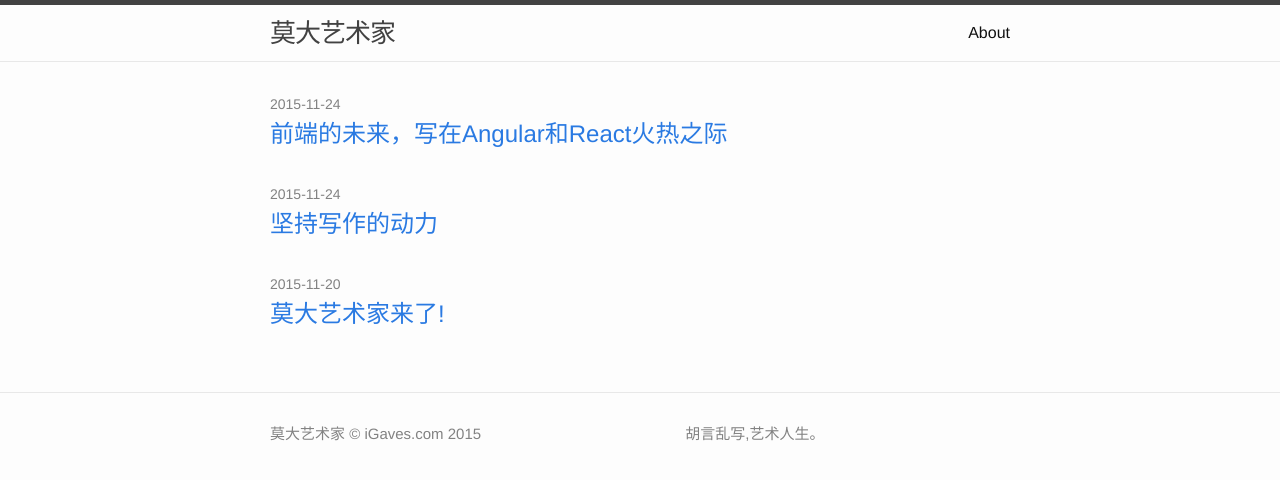
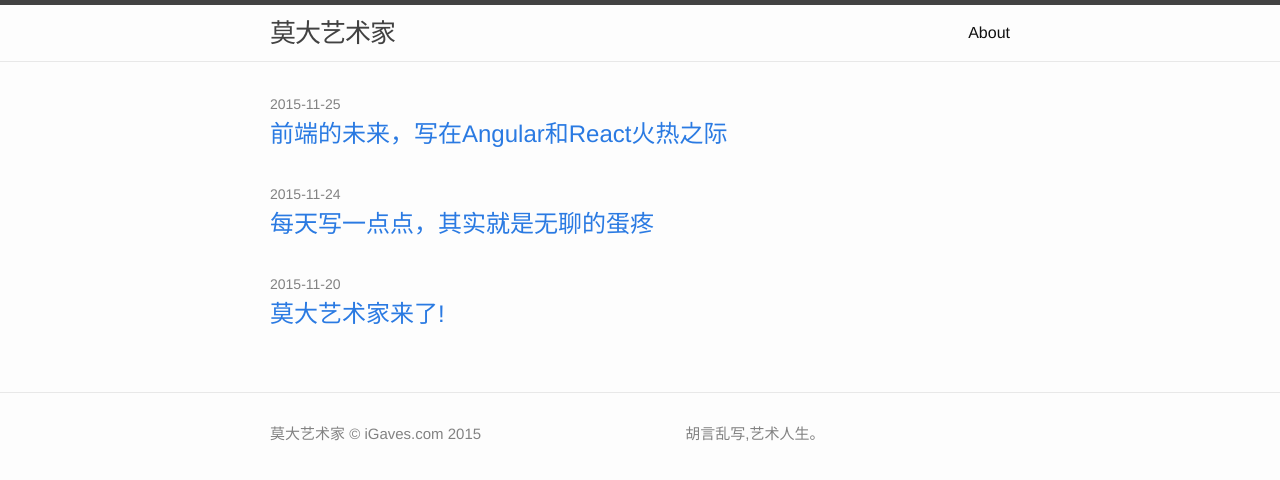
Before and after one commit to igaves/b, a Jekyll site: the page built from index.html, in a window 1280 px wide. Shown: the top 480 px of the page. Built offline with Jekyll 4.4.1, drawn with Linux system fonts in a browser that asks for light colours.

Commit message:
修改日期

```diff
--- a/_posts/2015-11-24-power-of-writing.markdown
+++ b/_posts/2015-11-24-power-of-writing.markdown
@@ -1,6 +1,6 @@
 ---
 layout: post
-title:  "坚持写作的动力"
+title:  "每天写一点点，其实就是无聊的蛋疼"
 date:   2015-11-24 23:21:30 +0800
 categories: unless
 ---
--- a/_posts/2015-11-25-beyond-javascript.markdown
+++ b/_posts/2015-11-25-beyond-javascript.markdown
@@ -1,7 +1,7 @@
 ---
 layout: post
 title:  "前端的未来，写在Angular和React火热之际"
-date:   2015-11-24 23:21:30 +0800
+date:   2015-11-25 23:21:30 +0800
 categories: developer
 ---
 
```
